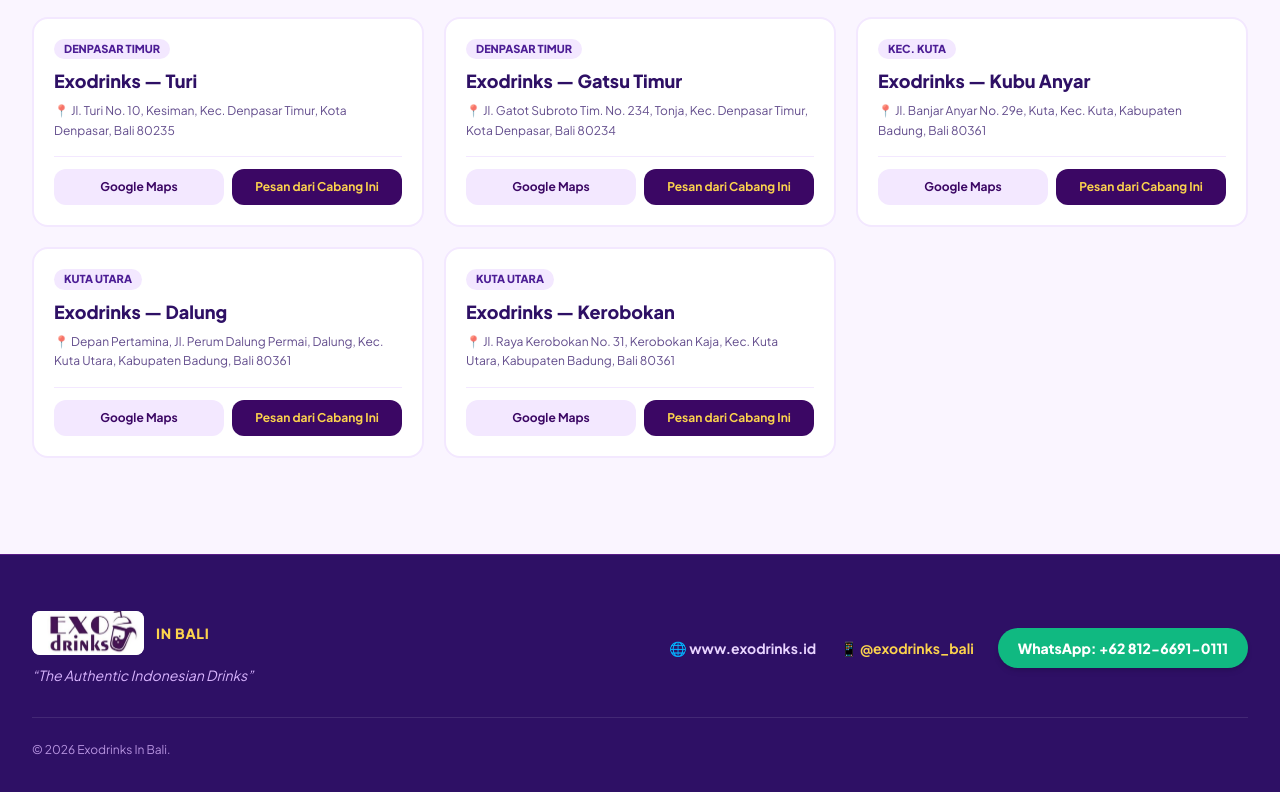
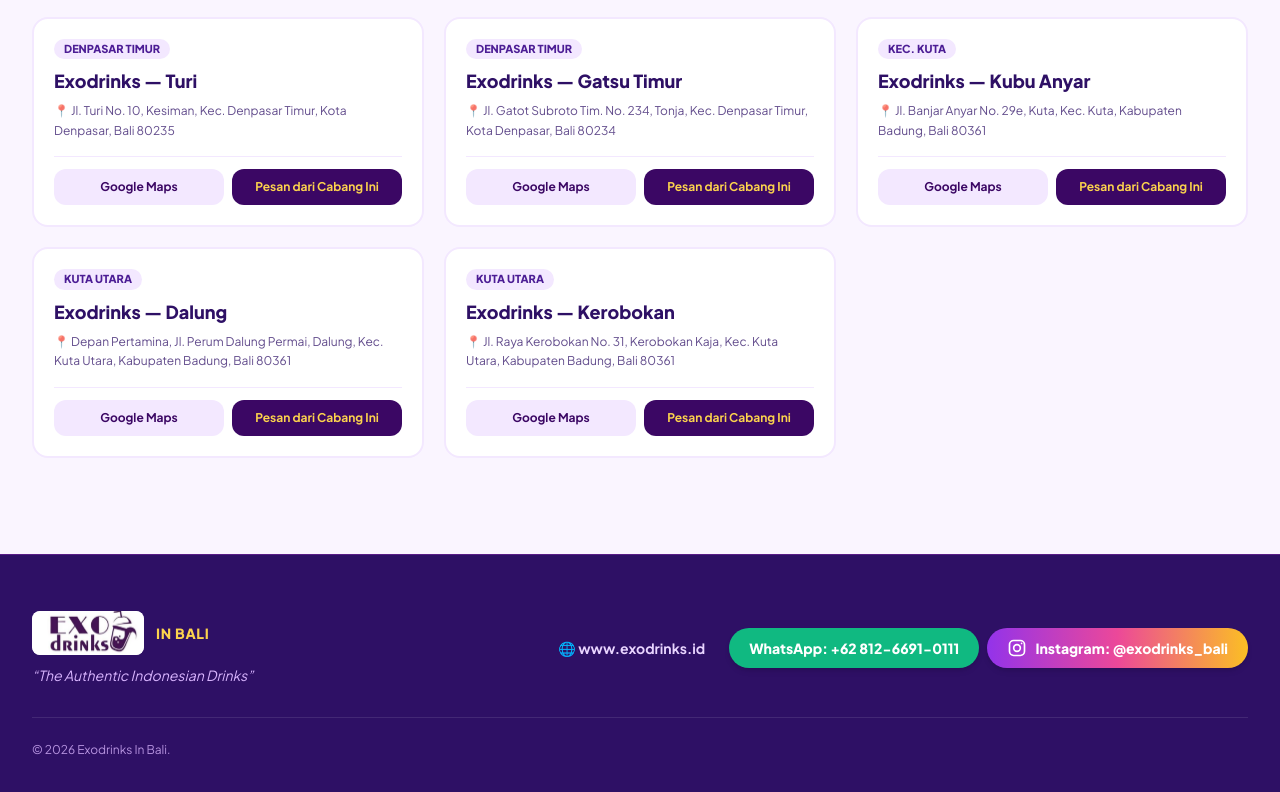
Before and after one commit to maulzaniahsiti-del/WEB-EXODRINKS-IN-BALI, a plain HTML site: page index.html in a window 1280 px wide. Shown: the part 5454-6246 px from the top of the page. Drawn offline with nearby package versions, Linux system fonts and the light colour scheme; a web font is replaced by a local one.

Commit message:
Add Instagram contact link
Co-authored-by: Copilot <223556219+Copilot@users.noreply.github.com>

```diff
--- a/index.html
+++ b/index.html
@@ -605,10 +605,19 @@
           <a href="https://www.exodrinks.id" target="_blank" rel="noopener noreferrer" class="hover:text-amber-300 transition">
             🌐 www.exodrinks.id
           </a>
-          <span class="text-amber-300">📱 @exodrinks_bali</span>
-          <a href="https://wa.me/6281266910111" target="_blank" rel="noopener noreferrer" class="bg-emerald-500 hover:bg-emerald-400 text-white px-5 py-2.5 rounded-full font-extrabold shadow-md transition">
-            WhatsApp: +62 812-6691-0111
-          </a>
+          <div class="flex w-full flex-col gap-2 sm:w-auto sm:flex-row">
+            <a href="https://wa.me/6281266910111" target="_blank" rel="noopener noreferrer" class="bg-emerald-500 hover:bg-emerald-400 text-white px-5 py-2.5 rounded-full font-extrabold shadow-md transition">
+              WhatsApp: +62 812-6691-0111
+            </a>
+            <a href="https://www.instagram.com/exodrinks_bali?knvt=d3R0cGE2c3ZmMmVw" target="_blank" rel="noopener noreferrer" aria-label="Instagram Exodrinks Bali" class="inline-flex items-center justify-center gap-2 bg-gradient-to-r from-purple-600 via-pink-500 to-amber-400 hover:brightness-110 text-white px-5 py-2.5 rounded-full font-extrabold shadow-md transition">
+              <svg class="w-5 h-5" viewBox="0 0 24 24" fill="none" aria-hidden="true">
+                <rect x="3" y="3" width="18" height="18" rx="5" stroke="currentColor" stroke-width="2"/>
+                <circle cx="12" cy="12" r="4" stroke="currentColor" stroke-width="2"/>
+                <circle cx="17.5" cy="6.5" r="1" fill="currentColor"/>
+              </svg>
+              <span>Instagram: @exodrinks_bali</span>
+            </a>
+          </div>
         </div>
       </div>
 
```
